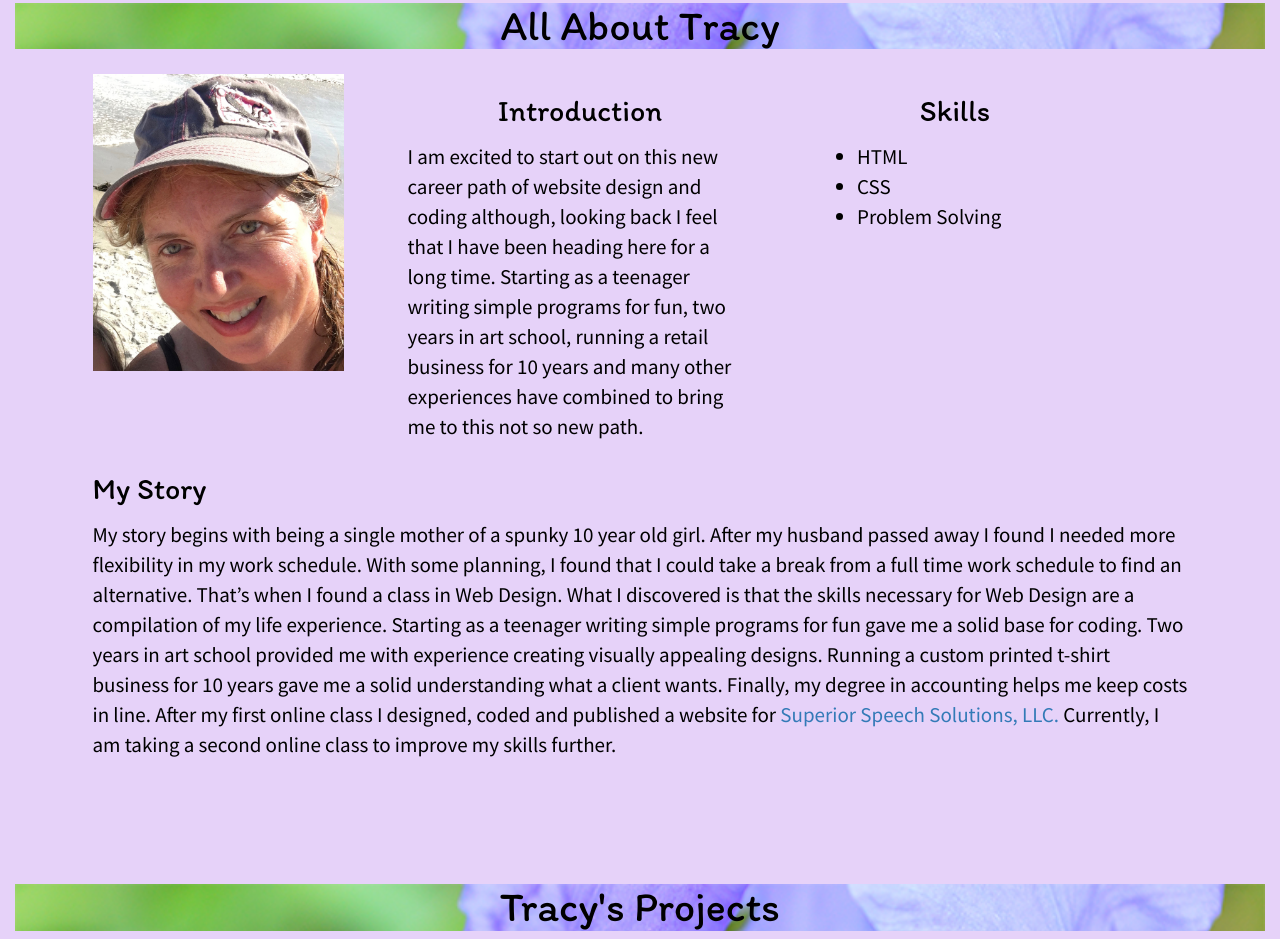
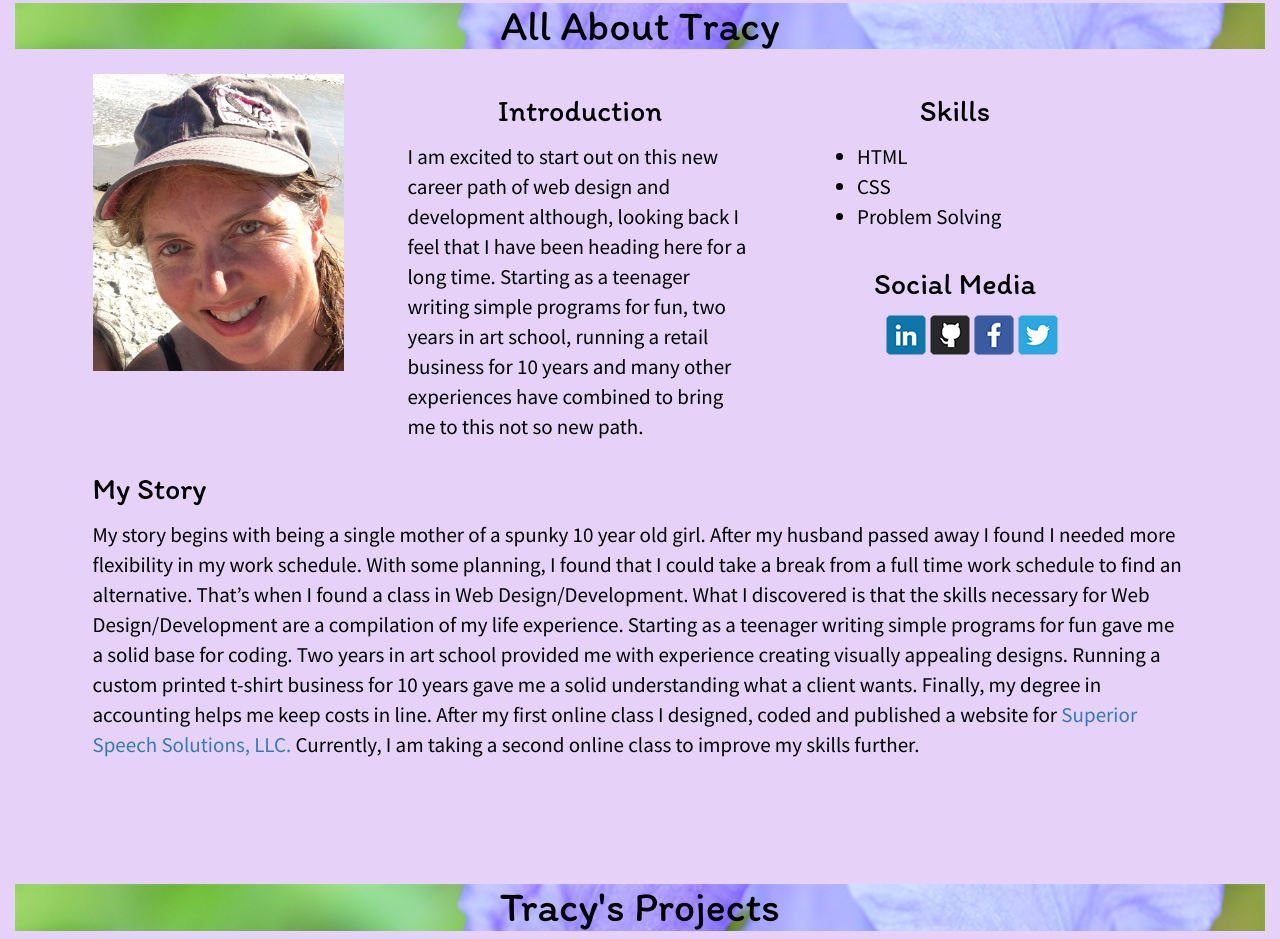
Before and after one commit to Slimfred/MyPortfolioSite, a plain HTML site: page index.html in a window 1280 px wide. Shown: the part 1013-1952 px from the top of the page. Drawn offline with nearby package versions, Linux system fonts and the light colour scheme; some packages are replaced by stand-ins of ours.

Commit message:
add social media links to About page

```diff
--- a/css/style.css
+++ b/css/style.css
@@ -151,6 +151,7 @@ label {
 }
 #skills-list ul {
   margin-left: 10%;
+  margin-bottom: 10%;
 }
 
 /**** Work ****/
--- a/index.html
+++ b/index.html
@@ -6,7 +6,7 @@
     <meta name="viewport" content="width=device-width, initial-scale=1">
     <!-- The above 3 meta tags *must* come first in the head; any other head content must come *after* these tags -->
 
-    <title>Tracy Lyn Hall Web Design</title>
+    <title>Tracy Lyn Hall Web Design/Development</title>
 
     <!-- JQuery links -->
     <!-- <script src="https://ajax.googleapis.com/ajax/libs/jquery/1.11.3/jquery.min.js"></script>
@@ -182,7 +182,7 @@
           </div> <!--end col-md-4 col-sm-6 col-xs-12 -->
           <div class="col-md-4 col-sm-6 col-xs-12" id="about-intro">
             <h2>Introduction</h2>
-            <p> I am excited to start out on this new career path of website design and coding although, looking back I feel that I have been heading here for a long time.  Starting as a teenager writing simple programs for fun, two years in art school, running a retail business for 10 years and many other experiences have combined to bring me to this not so new path. </p>
+            <p> I am excited to start out on this new career path of web design and development although, looking back I feel that I have been heading here for a long time.  Starting as a teenager writing simple programs for fun, two years in art school, running a retail business for 10 years and many other experiences have combined to bring me to this not so new path. </p>
           </div> <!--end col-md-4 col-sm-6 col-xs-12 -->
           <div class="col-md-4 col-sm-6 col-xs-12" id="skills-list">
             <h2>Skills</h2>
@@ -191,10 +191,19 @@
               <li>CSS</li>
               <li>Problem Solving</li>
             </ul>
+            <div class="social-media-links">
+              <h2> Social Media </h2>
+              <ul>
+                <li> <a href="https://www.linkedin.com/in/tracylhall" target="_blank"> <img src="img/linkedin.png" alt="linkedin icon"> </a> </li>
+                <li> <a href="https://github.com/Slimfred" target="_blank"> <img src="img/github.png" alt="github icon"> </a> </li>
+                <li> <a href="https://www.facebook.com/tracylynhallwebdesign/" target="_blank"> <img src="img/facebook.png" alt="facebook icon"> </a> </li>
+                <li> <a href="https://twitter.com/Slimfred" target="_blank"> <img src="img/twitter.png" alt="twitter icon"> </a> </li>
+  				    </ul>
+           </div> <!--end social-media-links -->
           </div> <!--end col-md-4 col-sm-6 col-xs-12 -->
           <div class="col-xs-12">
             <h2>My Story</h2>
-            <p>My story begins with being a single mother of a spunky 10 year old girl.  After my husband passed away I found I needed more flexibility in my work schedule.  With some planning, I found that I could take a break from a full time work schedule to find an alternative.  That’s when I found a class in Web Design.  What I discovered is that the skills necessary for Web Design are a compilation of my life experience.  Starting as a teenager writing simple programs for fun gave me a solid base for coding.  Two years in art school provided me with experience creating visually appealing designs.  Running a custom printed t-shirt business for 10 years gave me a solid understanding what a client wants.  Finally, my degree in accounting helps me keep costs in line.  After my first online class I designed, coded and published a website for <a href="http://www.superiorspeechsolutions.com/" target="_blank"> Superior Speech Solutions, LLC.</a>  Currently, I am taking a second online class to improve my skills further. </p>
+            <p>My story begins with being a single mother of a spunky 10 year old girl.  After my husband passed away I found I needed more flexibility in my work schedule.  With some planning, I found that I could take a break from a full time work schedule to find an alternative.  That’s when I found a class in Web Design/Development.  What I discovered is that the skills necessary for Web Design/Development are a compilation of my life experience.  Starting as a teenager writing simple programs for fun gave me a solid base for coding.  Two years in art school provided me with experience creating visually appealing designs.  Running a custom printed t-shirt business for 10 years gave me a solid understanding what a client wants.  Finally, my degree in accounting helps me keep costs in line.  After my first online class I designed, coded and published a website for <a href="http://www.superiorspeechsolutions.com/" target="_blank"> Superior Speech Solutions, LLC.</a>  Currently, I am taking a second online class to improve my skills further. </p>
           </div> <!--end col-xs-12 -->
         </div> <!--end row about-row -->
     </div> <!--end container-fluid about-page-->
@@ -269,7 +278,7 @@
                <li> <a href="https://www.facebook.com/tracylynhallwebdesign/" target="_blank"> <img src="img/facebook.png" alt="facebook icon"> </a> </li>
                <li> <a href="https://twitter.com/Slimfred" target="_blank"> <img src="img/twitter.png" alt="twitter icon"> </a> </li>
  				    </ul>
-           </div> <!--end address -->
+          </div> <!--end social-media-links -->
          </div> <!--end col-md-5 -->
          <div class="google-map col-md-5">
            <div id="map">
@@ -329,7 +338,7 @@
           </div> <!--end panel-heading -->
           <div id="collapseTwo" class="panel-collapse collapse">
             <div class="panel-body">
-              <p>I have created three websites.  I have coded two websites from scratch, the first one was a portfolio website for me that was a modified class project and the second was Superior Speech Solutions, LLC which I both designed and coded.  The third website was this one!</p>
+              <p>I have created four websites. The first one was a portfolio website for me that was a modified class project.  The second was Superior Speech Solutions, LLC which I both designed and coded.  The third was a redesign of the Superior Speech Solutions, LLC site to add more functionality.  The fourth website was this one!</p>
             </div> <!--end panel-body -->
           </div> <!--end collapseTwo panel-collapse collapse in -->
         </div> <!--end panel panel-default -->
```
